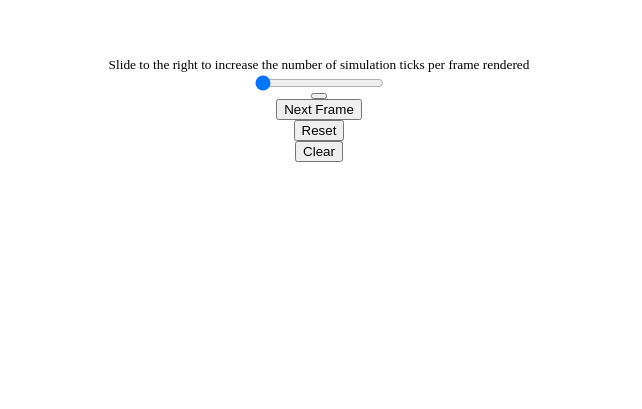
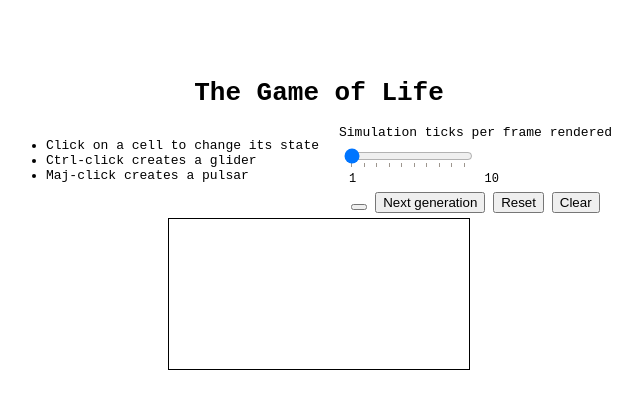
Before and after one commit to TGianella/game-of-life, a website built with webpack: page index.html in a window 1280 px wide. Shown: the part 193-602 px from the top of the page, without its empty margins (329-971 px from the left). Built offline with nearby package versions, Linux system fonts and the light colour scheme.

Commit message:
Remade layout

```diff
--- a/index.html
+++ b/index.html
@@ -2,7 +2,7 @@
 <html>
   <head>
     <meta charset="utf-8">
-    <title>Hello wasm-pack!</title>
+    <title>The Game of Life</title>
     <style>
       body {
         position: absolute;
@@ -14,23 +14,96 @@
         flex-direction: column;
         align-items: center;
         justify-content: center;
+        font-family: monospace;
       }
 
-      #fps {
+      #fps, #generations-counter {
         white-space: pre;
-        font-family: monospace;
+        margin-bottom: 5px;
+      }
+
+      canvas {
+        border: solid black 1px;
+      }
+
+      label {
+        max-width: 33%;
+        text-align: center;
+      }
+
+      input {
+        margin: 5px;
+      }
+
+      #buttons {
+        margin: 5px;
+      }
+
+      option {
+        padding: 0;
+      }
+
+      datalist {
+        display: flex;
+        justify-content: space-between;
+        width: 150px;
+        font-size: small;
+        margin-left: 10px;
+      }
+
+      #wrapper {
+        display: flex;
+        justify-content: center;
+        width: 100%;
+        gap: 20px;
+      }
+
+      #interaction {
+        display: flex;
+        flex-direction: column;
+        align-items: center;
       }
     </style>
   </head>
   <body>
-    <label><small>Slide to the right to increase the number of simulation ticks per frame rendered</small></label>
-    <input id="ticks-frequency" type="range" min="1", max="10" value="1">
-    <button id="play-pause"></button>
-    <button id="next-frame">Next Frame</button>
-    <button id="reset-universe-random">Reset</button>
-    <button id="reset-universe-dead">Clear</button>
-    <p id="generations-counter"><p>
-    <div id="fps"></div>
+    <h1>The Game of Life</h1>
+    <div id="wrapper">
+      <div id="instructions">
+        <ul>
+          <li>Click on a cell to change its state</li>
+          <li>Ctrl-click creates a glider</li>
+          <li>Maj-click creates a pulsar</li>
+        </ul>
+      </div>
+      <div id="interaction">
+        <div id="slider">
+          <label>Simulation ticks per frame rendered</label><br/>
+          <input id="ticks-frequency" type="range" min="1" max="10" value="1" list="markers">
+          <datalist id="markers">
+            <option value="1" label="1"></option>
+            <option value="2"></option>
+            <option value="3"></option>
+            <option value="4"></option>
+            <option value="5"></option>
+            <option value="6"></option>
+            <option value="7"></option>
+            <option value="8"></option>
+            <option value="9"></option>
+            <option value="10" label="10"></option>
+          </datalist>
+        </div>
+        <div id="buttons">
+          <button id="play-pause"></button>
+          <button id="next-frame">Next generation</button>
+          <button id="reset-universe-random">Reset</button>
+          <button id="reset-universe-dead">Clear</button>
+        </div>
+      </div>
+      <div id="metrics">
+        <div id="generations-counter"></div>
+        <div id="fps"></div>
+      </div>
+    </div>
     <canvas id="game-of-life-canvas"></pre>
     <script src="./bootstrap.js"></script>
   </body>
--- a/index.js
+++ b/index.js
@@ -32,7 +32,7 @@ let generationsCount = 0;
 
 function updateGenerationsCount(step) {
   generationsCount += Number(step);
-  generationsCounter.textContent = `Generations = ${generationsCount}`
+  generationsCounter.textContent = `Generation ${generationsCount}`
 }
 
 nextFrameButton.addEventListener("click", event => {
```
